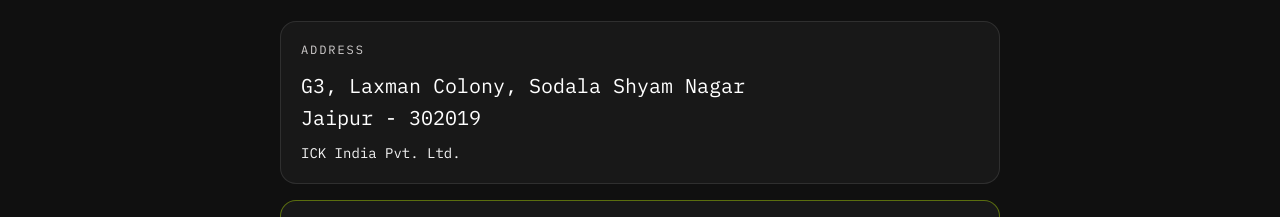
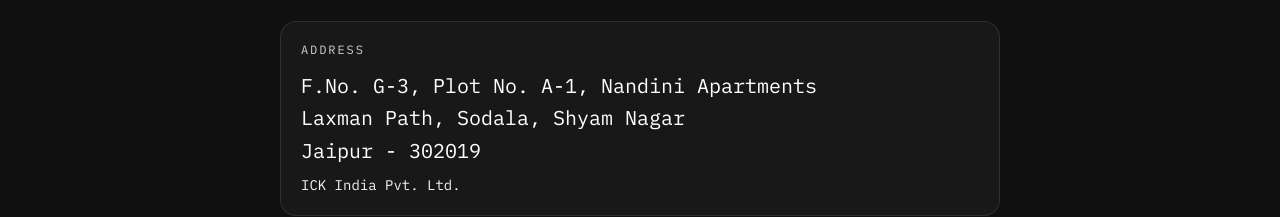
Before and after one commit to vaibhavgarg1998/ickdeath, a Next.js app: page /contact in a window 1280 px wide. Shown: the part 472-689 px from the top of the page. Built offline with nearby package versions, Linux system fonts and the light colour scheme; no server answers.

Commit message:
Update contact page address and footer Instagram link
- Updated the address on the Contact page to include more specific details about the location.
- Changed the Instagram link in the Footer component to point to the correct profile.

```diff
--- a/src/app/contact/page.tsx
+++ b/src/app/contact/page.tsx
@@ -36,7 +36,7 @@
 
         <div className="mt-10 grid gap-4 sm:grid-cols-2">
           <a
-            href="https://www.google.com/maps/search/?api=1&query=G3%2C%20Laxman%20Colony%2C%20Sodala%20Shyam%20Nagar%2C%20Jaipur%20302019"
+            href="https://www.google.com/maps/search/?api=1&query=F.No.%20G-3%2C%20Plot%20No.%20A-1%2C%20Nandini%20Apartments%2C%20Laxman%20Path%2C%20Sodala%2C%20Shyam%20Nagar%2C%20Jaipur%20302019"
             target="_blank"
             rel="noopener noreferrer"
             className="rounded-2xl border border-white/10 bg-bg-elevated p-5 transition-colors hover:border-neon sm:col-span-2"
@@ -45,7 +45,9 @@
               Address
             </p>
             <p className="mt-3 font-[family-name:var(--font-ibm-plex)] text-lg leading-relaxed text-white sm:text-xl">
-              G3, Laxman Colony, Sodala Shyam Nagar
+              F.No. G-3, Plot No. A-1, Nandini Apartments
+              <br />
+              Laxman Path, Sodala, Shyam Nagar
               <br />
               Jaipur - 302019
             </p>
--- a/src/components/Footer.tsx
+++ b/src/components/Footer.tsx
@@ -5,7 +5,7 @@
 
 const socials = [
   {
-    href: "https://instagram.com",
+    href: "https://www.instagram.com/ickdeath",
     src: "/assets/icon-instagram.svg",
     label: "Instagram",
   },
```
